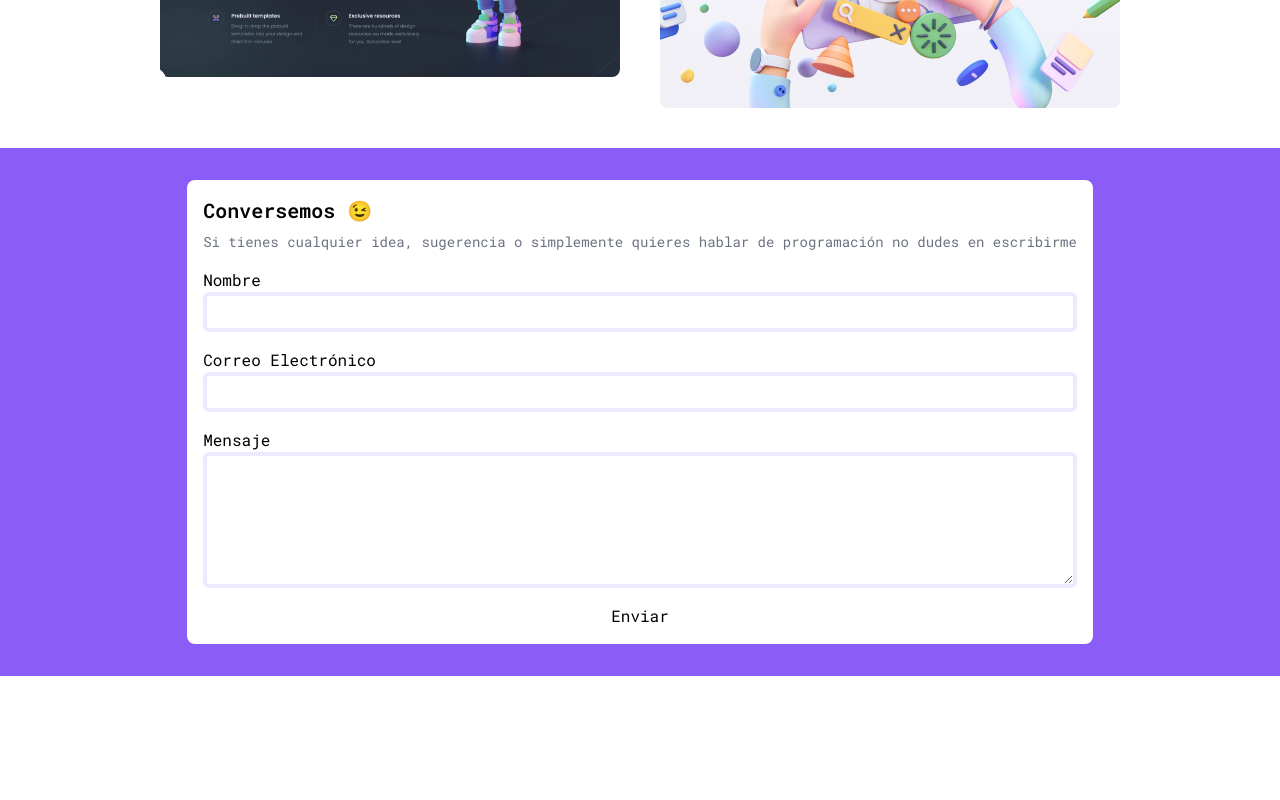
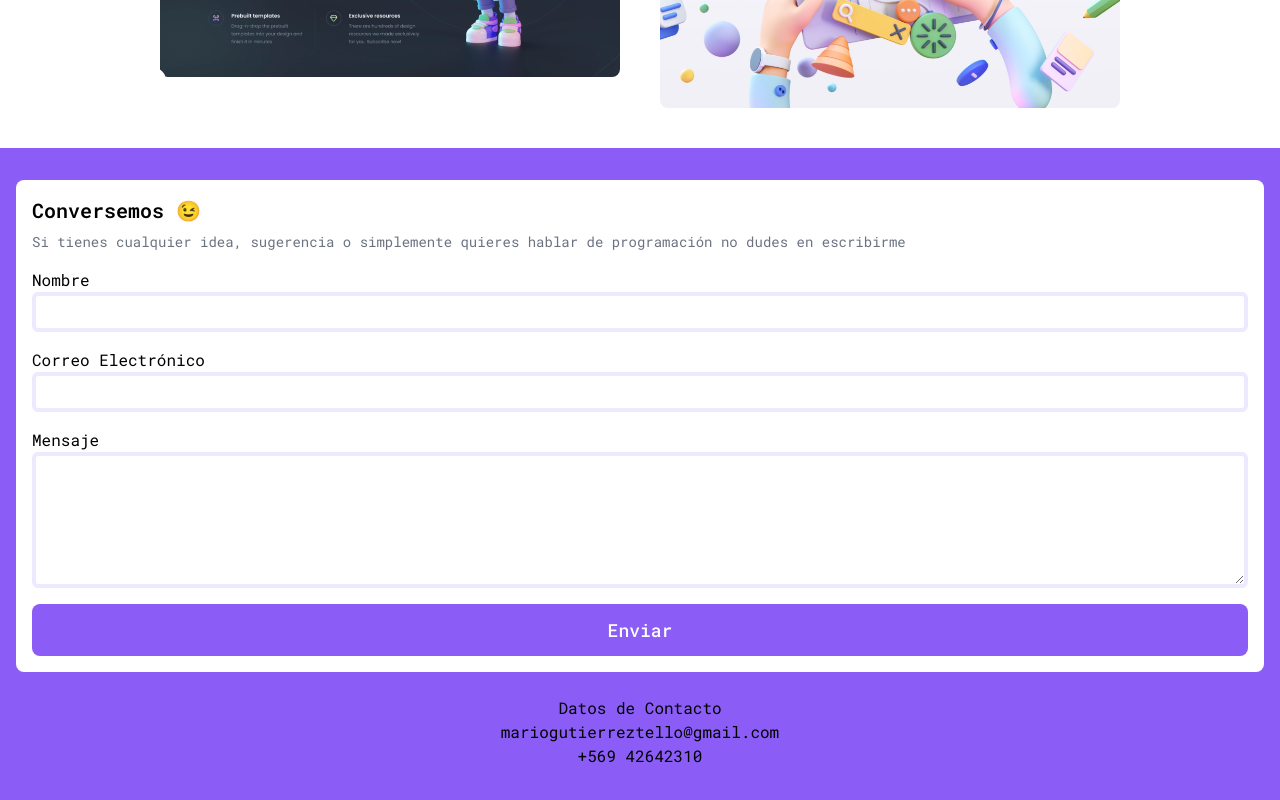
Before and after one commit to MarioGuTe/portafolio-next13, a Next.js app: page / in a window 1280 px wide. Shown: the part 3446-4246 px from the top of the page. Before the commit the page ends 4122 px from the top, so only its background shows below. Built offline with nearby package versions, Linux system fonts and the light colour scheme.

Commit message:
add datos de contacto section

```diff
--- a/app/components/ContactForm.jsx
+++ b/app/components/ContactForm.jsx
@@ -2,7 +2,7 @@ import React from "react";
 
 const ContactForm = () => {
   return (
-    <section className=" flex justify-center bg-violet-500 py-8">
+    <section className=" flex flex-col justify-center bg-violet-500 py-8">
       <form
         action=""
         className=" bg-white rounded-lg flex flex-col p-4 mx-4 gap-4"
@@ -38,8 +38,17 @@ const ContactForm = () => {
             className=" p-1 border-solid border-4 border-violet-100 rounded-md focus:border-solid focus:border-4 focus:border-violet-300 outline-none"
           ></textarea>
         </div>
-        <button>Enviar</button>
+        <button className="  py-3 rounded-lg bg-violet-500 text-white text-lg font-medium">
+          Enviar
+        </button>
       </form>
+      <div className=" text-center mt-6">
+        <h2>Datos de Contacto</h2>
+        <div>
+          <p>mariogutierreztello@gmail.com</p>
+          <p>+569 42642310</p>
+        </div>
+      </div>
     </section>
   );
 };
```
